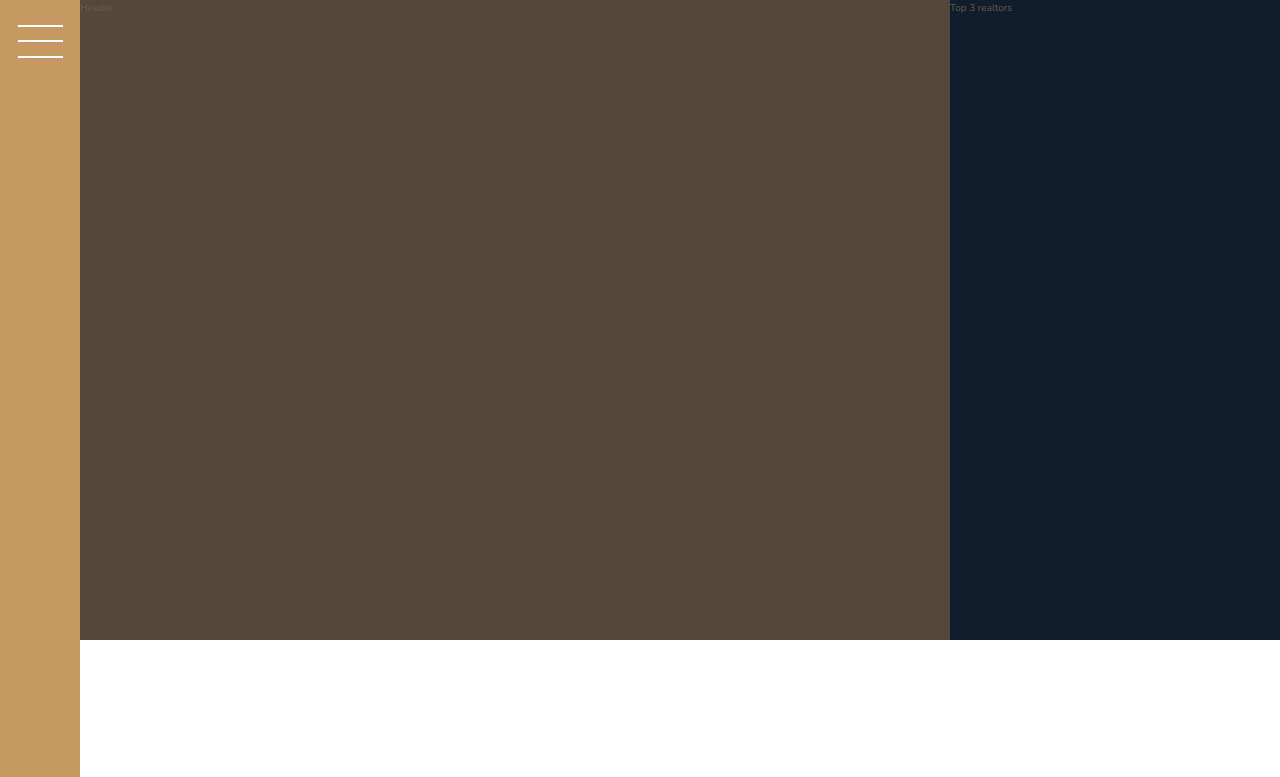
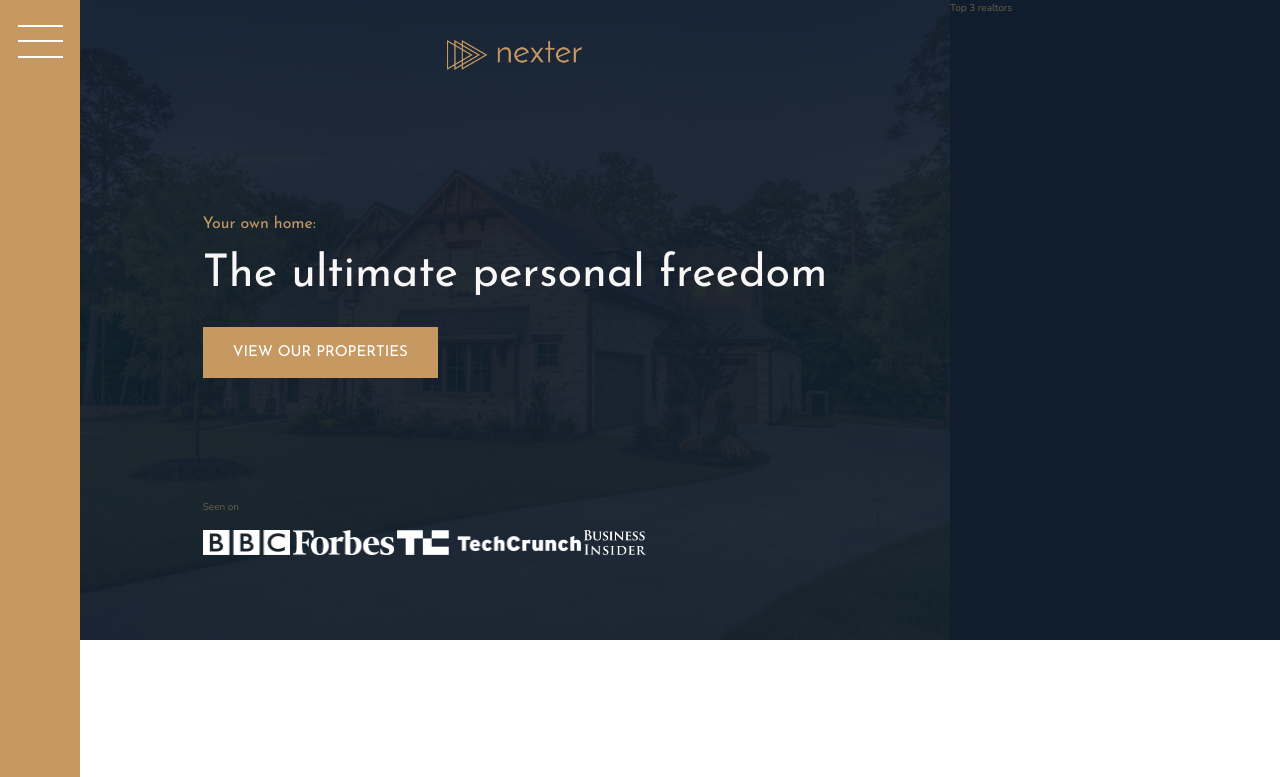
Before and after one commit to XenderMd/Nexter, a website: page index.html in a window 1280 px wide. Shown: the top 777 px of the page. Drawn offline with nearby package versions, Linux system fonts and the light colour scheme.

Commit message:
Building header - 1

```diff
--- a/index.html
+++ b/index.html
@@ -21,7 +21,24 @@
         </div>
 
         <header class="header">
-            Header
+
+            <img src="img/logo.png" alt="Nexter logo" class="header__logo">
+
+            <h3 class="heading-3">Your own home:</h3>
+
+            <h1 class="heading-1">The ultimate personal freedom</h1>
+
+            <button class="btn header__btn">View our properties</button>
+
+            <div class="header__seenon-text">Seen on</div>
+
+            <div class="header__seenon-logos">
+                <img src="img/logo-bbc.png" alt="Seen on logo 1">
+                <img src="img/logo-forbes.png" alt="Seen on logo 2">
+                <img src="img/logo-techcrunch.png" alt="Seen on logo 3">
+                <img src="img/logo-bi.png" alt="Seen on logo 4">
+            </div>
+
         </header>
 
         <div class="realtors">
--- a/sass/_header.scss
+++ b/sass/_header.scss
@@ -1,4 +1,41 @@
 .header{
+
     background-color: $color-grey-dark-1;
     grid-column: full-start/col-end 6;
+    background-image: linear-gradient(rgba($color-secondary, 0.93), rgba($color-secondary, 0.93)), url('../img/hero.jpeg');
+    background-size: cover;
+    background-position: center;
+    padding: 8rem;
+    padding-top: 4rem;
+
+    display: grid;
+    grid-template-rows: 1fr min-content 6rem 1fr;
+    grid-template-columns: max-content;
+    grid-row-gap: 1.5rem;
+    justify-content: center;
+
+
+
+    &__logo{
+        height: 3rem;
+        justify-self: center;
+    }
+
+    &__btn{
+        align-self: start;
+        justify-self: start;
+    }
+
+    &__seenon-text{
+
+    }
+
+    &__seenon-logos{
+
+        img {
+            height: 2.5rem;
+        }
+
+    }
+
 }
--- a/sass/_typography.scss
+++ b/sass/_typography.scss
@@ -6,6 +6,9 @@
 
 .heading-1{
     @extend %heading;
+    font-size: 4.5rem;
+    color:$color-grey-light-1;
+    line-height: 1;
 }
 
 .heading-2{
```
Also changed, not shown: css/style.css.
